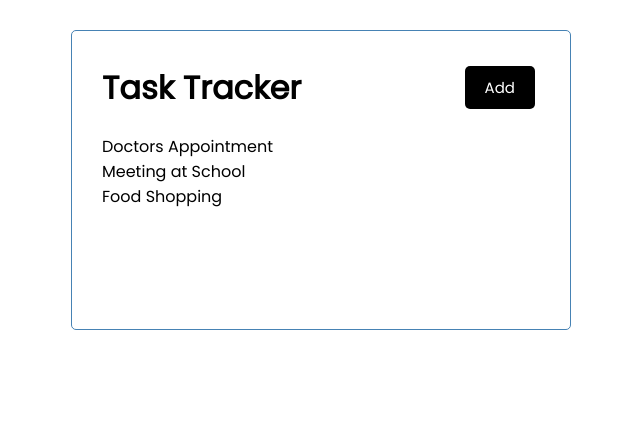
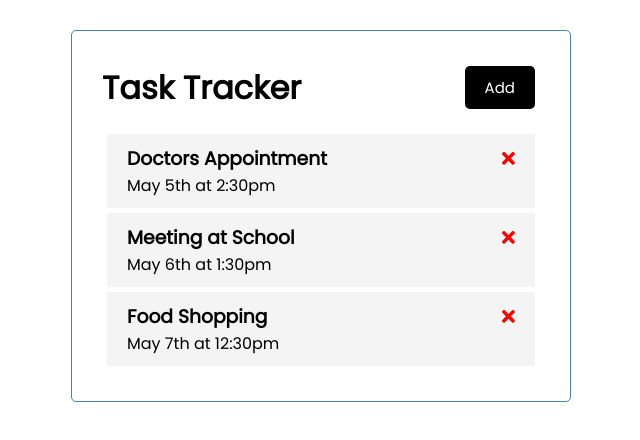
Before and after one commit to nathanychin/Angular-Crash-Course, an Angular app in the folder angular-crash/: page / in a window 1280 px wide. Shown: the top 440 px of the page, without its empty margins (319-959 px from the left). Built offline with nearby package versions, Linux system fonts and the light colour scheme.

Commit message:
Task Item Component
Added Task Item component so task shows all of task item's attributes.
Added fontawesome icon from @fortawesome/angular-fontawesome.

```diff
--- a/angular-crash/package.json
+++ b/angular-crash/package.json
@@ -18,6 +18,11 @@
     "@angular/platform-browser": "~12.2.0",
     "@angular/platform-browser-dynamic": "~12.2.0",
     "@angular/router": "~12.2.0",
+    "@fortawesome/angular-fontawesome": "^0.9.0",
+    "@fortawesome/fontawesome-svg-core": "^1.2.35",
+    "@fortawesome/free-brands-svg-icons": "^5.15.3",
+    "@fortawesome/free-regular-svg-icons": "^5.15.3",
+    "@fortawesome/free-solid-svg-icons": "^5.15.3",
     "rxjs": "~6.6.0",
     "tslib": "^2.3.0",
     "zone.js": "~0.11.4"
--- /dev/null
+++ b/angular-crash/src/app/components/task-item/task-item.component.css
@@ -0,0 +1,16 @@
+.task {
+    background: #f4f4f4;
+    margin: 5px;
+    padding: 10px 20px;
+    cursor: pointer;
+  }
+
+  .task.reminder {
+    border-left: 5px solid green;
+  }
+
+  .task h3 {
+    display: flex;
+    align-items: center;
+    justify-content: space-between;
+  }
--- /dev/null
+++ b/angular-crash/src/app/components/task-item/task-item.component.html
@@ -0,0 +1,7 @@
+<div class="task">
+    <h3>{{task.text}}
+        <fa-icon [ngStyle]="{color: 'red' }" [icon]="faTimes"></fa-icon>
+    </h3>
+    <p>{{task.day}}</p>
+
+</div>
--- /dev/null
+++ b/angular-crash/src/app/components/task-item/task-item.component.ts
@@ -0,0 +1,20 @@
+import { Component, OnInit, Input } from '@angular/core';
+import {Task} from '../../Task'
+import { faTimes } from '@fortawesome/free-solid-svg-icons';
+
+@Component({
+  selector: 'app-task-item',
+  templateUrl: './task-item.component.html',
+  styleUrls: ['./task-item.component.css']
+})
+export class TaskItemComponent implements OnInit {
+
+  @Input() task!: Task;
+  faTimes = faTimes;
+
+  constructor() { }
+
+  ngOnInit(): void {
+  }
+
+}
--- a/angular-crash/src/app/components/tasks/tasks.component.html
+++ b/angular-crash/src/app/components/tasks/tasks.component.html
@@ -1 +1,3 @@
-<p *ngFor="let task of tasks" >{{ task.text }}</p>
+<app-task-item *ngFor="let task of tasks" [task]="task">
+
+</app-task-item>
```
Also changed, not shown: angular-crash/src/app/app.module.ts (+6 -2 lines), 2 other files (tests, documents, lock files or other folders).
